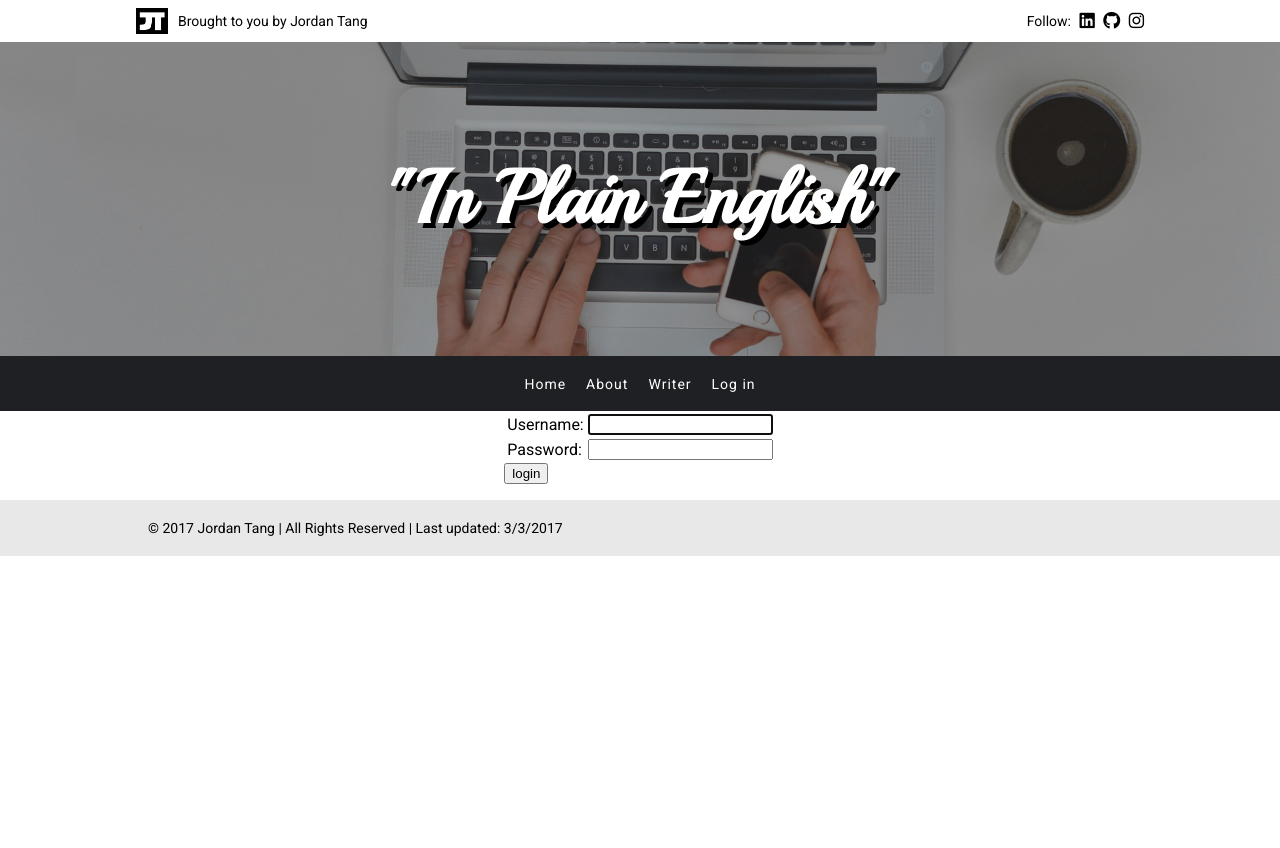
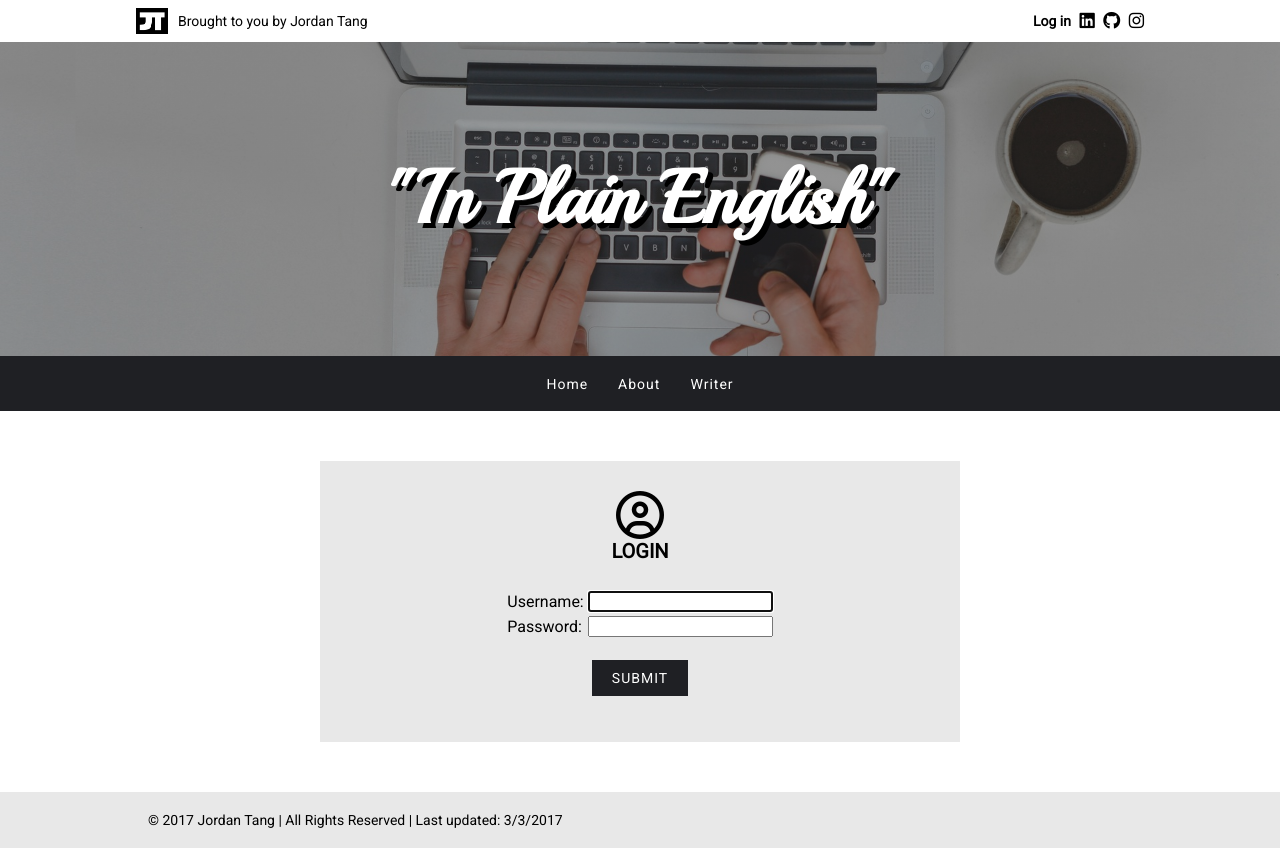
Before and after one commit to tangjl/blog, a Django app: page /accounts/login/ in a window 1280 px wide. Before the commit the page ends 556 px from the top, so only its background shows below. Run offline with Django 3.2, Linux system fonts and the light colour scheme; some libraries are stand-ins or nearby versions.

Commit message:
login design

```diff
--- a/app/static/css/style.css
+++ b/app/static/css/style.css
@@ -71,6 +71,16 @@ h3 a {
     color: #000;
     text-decoration: none;
 }
+h4 {
+    color: #FFF;
+    margin: 0;
+    font-size: 16px;
+}
+h5 {
+    margin-top: 0;
+    margin-bottom: 25px;
+    font-size: 20px;
+}
 .logo {
     width: 32px;
     height: 26px;
@@ -79,6 +89,11 @@ h3 a {
 .subtext {
     color: #848484;
     font-size: 14px;
+}
+.log {
+    color: #000;
+    text-decoration: none;
+    font-weight: 700;
 }
 p {
     font-size: 14px;
@@ -104,7 +119,7 @@ p {
     padding: 12px 0;
 }
 .nav-item {
-    margin: 0px 10px;
+    margin: 0px 8px;
 }
 .nav-link {
     text-decoration: none;
@@ -157,6 +172,28 @@ footer {
 .recent-nav h2 {
     font-size: 18px;
 }
+.login-container {
+    display: flex;
+    justify-content: center;
+    align-items: center;
+    flex-direction: column;
+    background-color: #e8e8e8;
+    margin: 50px 0;
+    padding: 30px 40px;
+}
+.login-button {
+    border: none;
+    background-color: #1F2024;
+    font-size: 14px;
+    color: #FFF;
+    letter-spacing: 1px;
+    cursor: pointer;
+    font-family: 'Roboto', sans-serif;
+    margin: 0 auto;
+    margin-top: 20px;
+    padding: 10px 20px;
+    display: block;
+}
 * {
     box-sizing: border-box;
 }
@@ -202,4 +239,5 @@ footer {
     .icon {width: 110px;}
     .recent-nav {padding: 20px;}
     .inner-container {width: 60%;}
+    .nav-item {margin: 0 15px;}
 }
--- a/app/templates/app/base.html
+++ b/app/templates/app/base.html
@@ -19,7 +19,11 @@
                     <span class="header-text">Brought to you by Jordan Tang</span>
                 </span>
                 <span class="right">
-                    Follow:
+                    {% if user.is_authenticated %}
+                    <a class="log" href="{% url 'logout' %}">Log out</a>
+                    {% else %}
+                    <a class="log" href="{% url 'login' %}">Log in</a>
+                    {% endif %}
                     <a target="_blank" class="icon-link" href="https://www.linkedin.com/in/jordan-tang/"><i class="fa fa-linkedin-square fa-lg" aria-hidden="true"></i></a>
                     <a target="_blank" class="icon-link" href="https://github.com/tangjl/"><i class="fa fa-github fa-lg" aria-hidden="true"></i></a>
                     <a target="_blank" class="icon-link" href="https://www.instagram.com/shakespls/"><i class="fa fa-instagram fa-lg" aria-hidden="true"></i></a>
@@ -28,6 +32,9 @@
         </header>
         <div class="top-container">
             <h1>"In Plain English"</h1>
+            {% if user.is_authenticated %}
+                <h4>Welcome, {{ user.username }}</h4>
+            {% endif %}
         </div>
 
         <ul class="nav-bar row-12">
@@ -37,10 +44,7 @@
             {% if user.is_authenticated %}
             <li class="nav-item"><a class="nav-link" href="{% url 'post_new' %}">New</a></li>
             <li class="nav-item"><a class="nav-link" href="{% url 'post_draft_list' %}">Drafts</a></li>
-            <li class="nav-item"><a class="nav-link" href="{% url 'logout' %}">Log out</a></li>
             <!-- {{ user.username }}  -->
-            {% else %}
-            <li class="nav-item"><a class="nav-link" href="{% url 'login' %}">Log in</a></li>
             {% endif %}
         </ul>
 
--- a/app/templates/registration/login.html
+++ b/app/templates/registration/login.html
@@ -1,11 +1,16 @@
 {% extends "app/base.html" %}
 
 {% block content %}
+<div class="login-container col-6">
+
+    <i class="fa fa-user-circle-o fa-3x" aria-hidden="true"></i>
+    <h5>LOGIN</h5>
+
     {% if form.errors %}
         <p>Username or password invalid. Please try again.</p>
     {% endif %}
 
-    <form method="post" action="{% url 'login' %}">
+    <form class="login" method="post" action="{% url 'login' %}">
         {% csrf_token %}
         <table>
             <tr>
@@ -18,7 +23,8 @@
             </tr>
         </table>
 
-        <input type="submit" value="login"/>
+        <input type="submit" class="login-button" value="SUBMIT"/>
         <input type="hidden" name="next" value="{{ next }}"/>
     </form>
+</div>
 {% endblock %}
```
Also changed, not shown: db.sqlite3.
